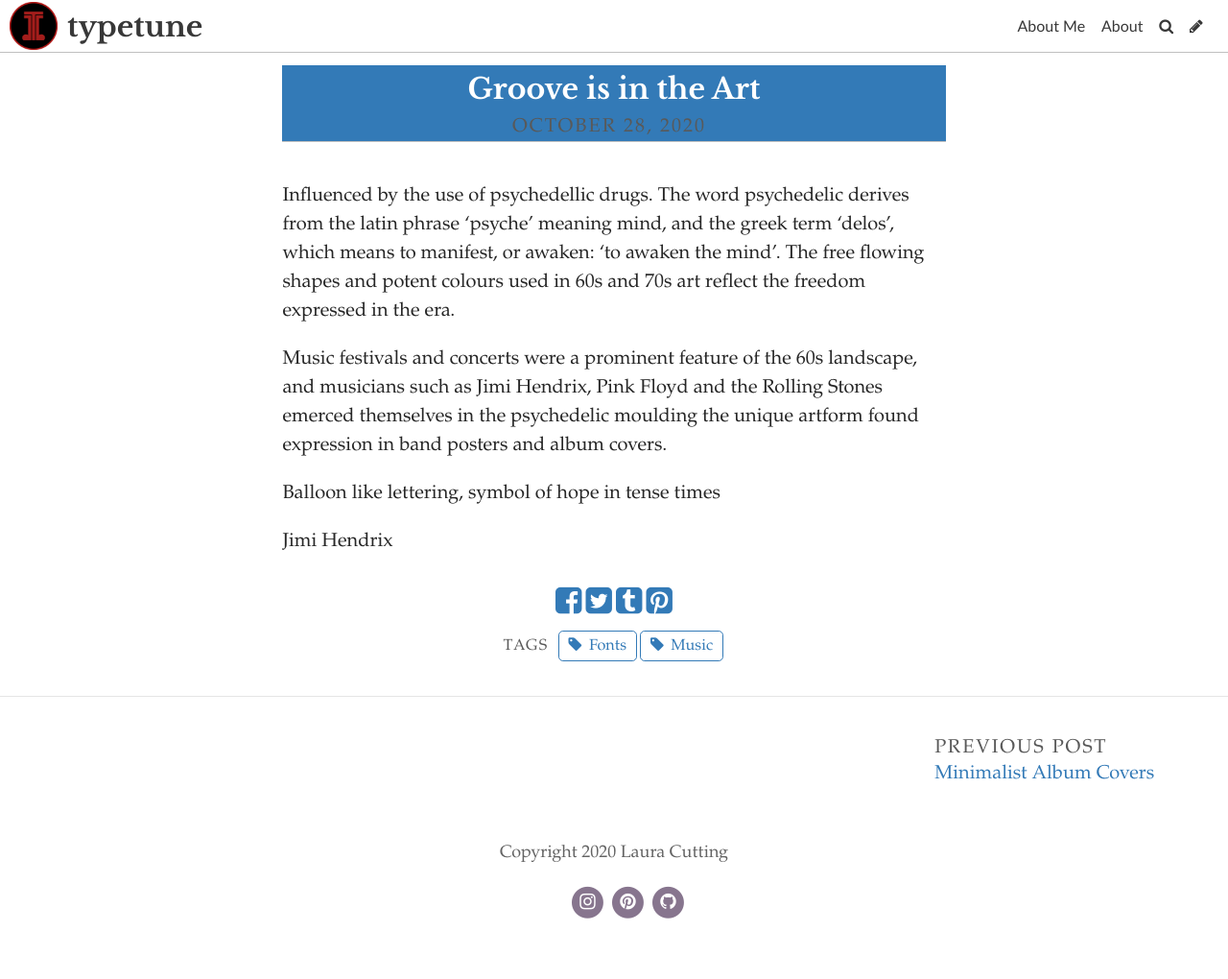
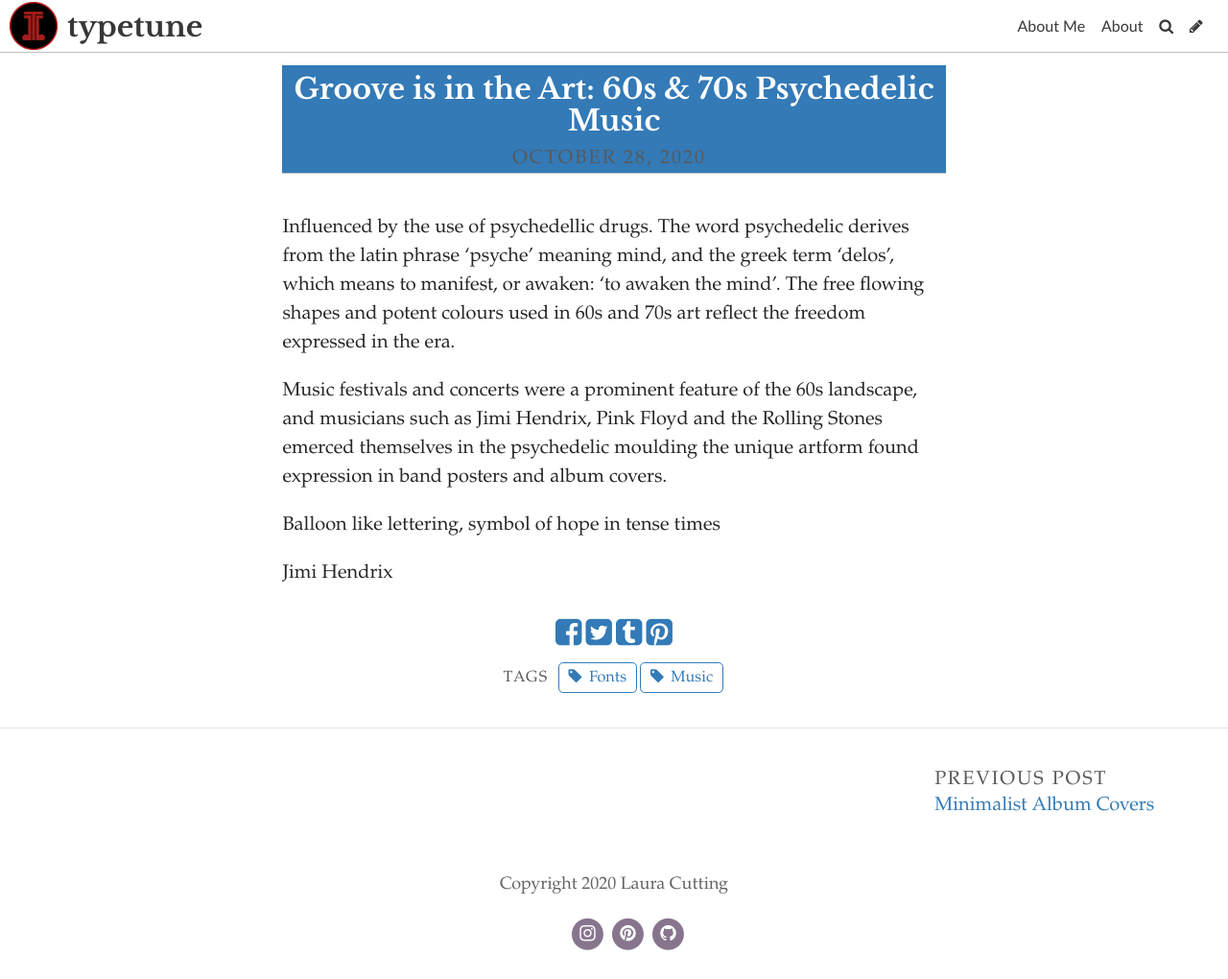
Before and after one commit to lauracutting/typetune, a Jekyll site: the page built from _posts/2020-10-28-groovy-baby.md, in a window 1280 px wide and 1020 px high. Shown: the whole window at 96% size. Built offline with Jekyll 4.4.1, drawn with Linux system fonts in a browser that asks for light colours; some web fonts are replaced.

Commit message:
Update Post “2020-10-28-groovy-baby”

```diff
--- a/_posts/2020-10-28-groovy-baby.md
+++ b/_posts/2020-10-28-groovy-baby.md
@@ -1,6 +1,6 @@
 ---
 layout: post
-title: Groove is in the Art
+title: "Groove is in the Art: 60s & 70s Psychedelic Music "
 date: 2020-10-28T23:42:45.919Z
 comments: true
 tags:
```
